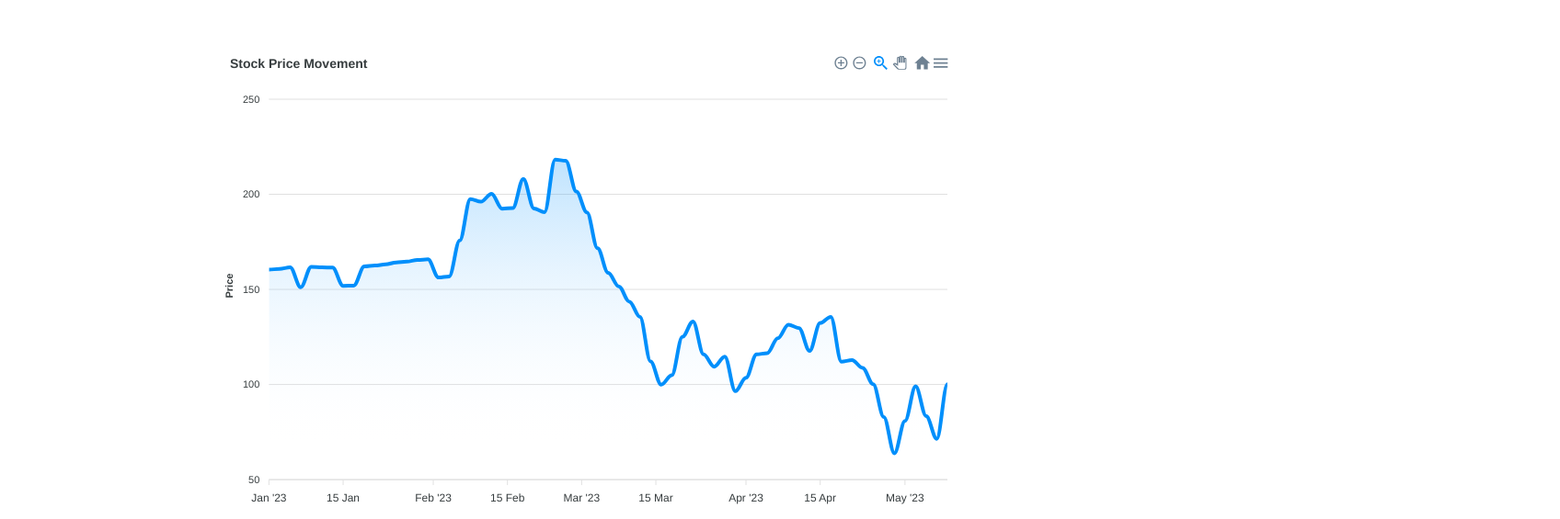
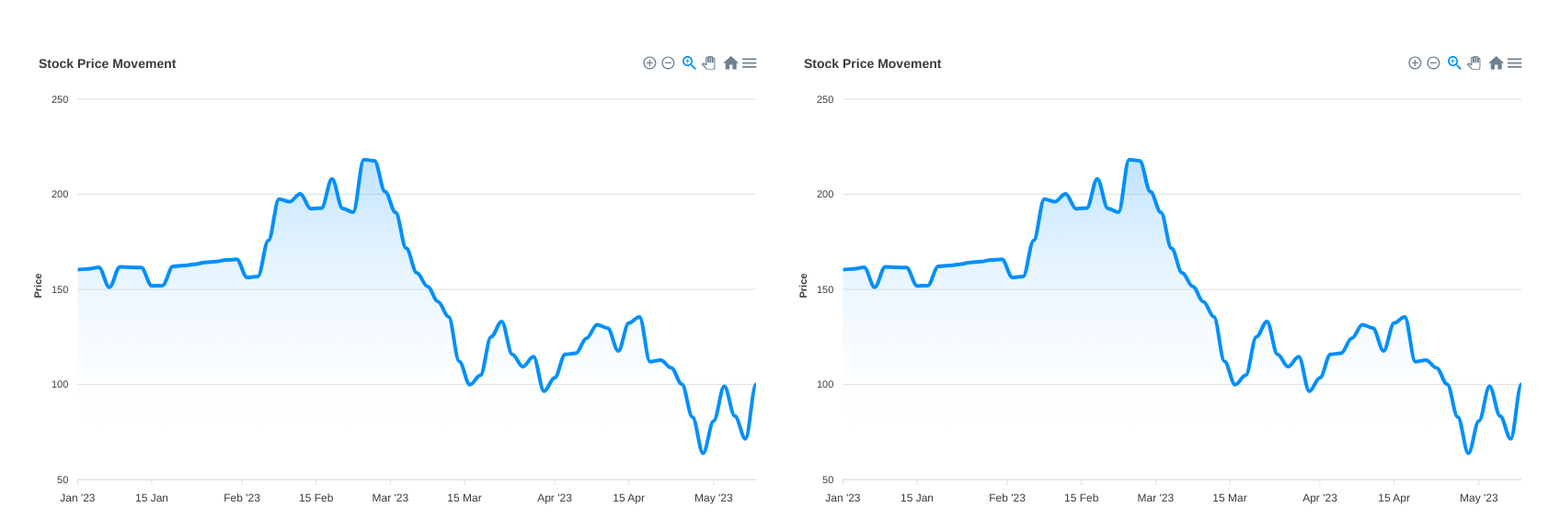
Before and after one commit to fedeviotti/zoom-granularity-poc, a React (Vite) app: page / in a window 1280 px wide. Shown: the part 135-700 px from the top of the page at 92% size, 1696 px wide, since content can reach past the window. Built offline with nearby package versions, Linux system fonts and the light colour scheme.

Commit message:
feat: add second chart

```diff
--- a/src/App.css
+++ b/src/App.css
@@ -1,5 +1,4 @@
 #root {
-  max-width: 1280px;
   margin: 0 auto;
   padding: 2rem;
   text-align: center;
--- a/src/LineChart.tsx
+++ b/src/LineChart.tsx
@@ -1,9 +1,9 @@
 import React from "react";
 import Chart from 'react-apexcharts';
-import {dataSeries} from "./dataSeries.ts";
+import {DataSeries, dataSeries, dataSeries2} from "./dataSeries.ts";
 import {
   MS_IN_ONE_MONTH,
-  OPTIONS
+  OPTIONS, OPTIONS2
 } from "./constants.ts";
 import {ApexOptions} from "apexcharts";
 import {Flex, Progress} from "@chakra-ui/react";
@@ -23,29 +23,35 @@ type DataFetchProps = {
   targetGranularity: Granularity;
 }
 
-const getOneDayDataSeries = () => {
-  const data = dataSeries.reduce(
+type GetSeriesProps = {
+  data: DataSeries[];
+}
+
+const getOneDayDataSeries = ({ data }: GetSeriesProps) => {
+  const result = data.reduce(
     (acc: number[][], series) => [...acc, [series.date, series.value]],
     []
   );
 
- return data;
+ return result;
 }
 
-const getTwoDaysDataSeries = () => {
-  const data = dataSeries.reduce((acc: number[][], series, currentIndex) => {
+const getTwoDaysDataSeries = ({ data }: GetSeriesProps) => {
+  const result = data.reduce((acc: number[][], series, currentIndex) => {
     if (currentIndex % 2 === 0) {
       return [...acc, [series.date, series.value]];
     }
     return acc;
   }, []);
 
-  return data;
+  return result;
 }
 
 export const LineChart = () => {
   const [series, setSeries] = React.useState<Series[]>([]);
+  const [series2, setSeries2] = React.useState<Series[]>([]);
   const [isFetchingData, setIsFetchingData] = React.useState<boolean>(false);
+  const [isFetchingData2, setIsFetchingData2] = React.useState<boolean>(false);
   const granularity = React.useRef<"ONE_DAY" | "TWO_DAYS">("TWO_DAYS");
   const zoomLimits = React.useRef<{min: number, max: number}>({min: 0, max: 0});
 
@@ -54,9 +60,18 @@ export const LineChart = () => {
       return;
     }
 
-    const data = getTwoDaysDataSeries();
+    const data = getTwoDaysDataSeries({data: dataSeries});
     setSeries([{ data, name: "NHOA" }]);
   }, [series]);
+
+  React.useEffect(() => {
+    if (series2.length > 0) {
+      return;
+    }
+
+    const data = getTwoDaysDataSeries({data: dataSeries2});
+    setSeries2([{ data, name: "NHOA 2" }]);
+  }, [series2]);
 
   const beforeDataFetch = () => {
     setIsFetchingData(true);
@@ -89,6 +104,37 @@ export const LineChart = () => {
     granularity.current = targetGranularity;
   }
 
+  const beforeDataFetch2 = () => {
+    setIsFetchingData2(true);
+    ApexCharts.exec('zoom-chart-2', 'updateOptions',
+      {
+        chart: {
+          zoom: { enabled: false },
+          toolbar: { show: false }
+        }
+      });
+  }
+
+  const dataFetch2 = ({data, xMin, xMax, targetGranularity}: DataFetchProps) => {
+    ApexCharts.exec('zoom-chart-2', 'updateSeries', [{ data }]);
+    if (xMin !== 0 && xMax !== 0) {
+      ApexCharts.exec('zoom-chart-2', 'zoomX', xMin, xMax);
+    }
+    afterDataFetch2(targetGranularity);
+  }
+
+  const afterDataFetch2 = (targetGranularity: Granularity) => {
+    setIsFetchingData2(false);
+    ApexCharts.exec('zoom-chart-2', 'updateOptions',
+      {
+        chart: {
+          zoom: { enabled: true },
+          toolbar: { show: true }
+        }
+      });
+    granularity.current = targetGranularity;
+  }
+
   const beforeZoom = (_chartContext: never, options: ApexOptions) => {
     const xMin = options?.xaxis?.min || 0;
     const xMax = options?.xaxis?.max || 0;
@@ -101,13 +147,13 @@ export const LineChart = () => {
         beforeDataFetch()
         setTimeout(() => {
           console.log("increase granularity");
-          dataFetch({data: getOneDayDataSeries(), xMin, xMax, targetGranularity: "ONE_DAY"});
+          dataFetch({data: getOneDayDataSeries({data: dataSeries}), xMin, xMax, targetGranularity: "ONE_DAY"});
         }, 1500);
       } else if (zoomDiff > MS_IN_ONE_MONTH && granularity.current === "ONE_DAY") {
         beforeDataFetch();
         setTimeout(() => {
           console.log("decrease granularity");
-          dataFetch({data: getTwoDaysDataSeries(), xMin, xMax, targetGranularity: "TWO_DAYS"});
+          dataFetch({data: getTwoDaysDataSeries({data: dataSeries}), xMin, xMax, targetGranularity: "TWO_DAYS"});
         }, 1500);
       }
     } else {
@@ -119,11 +165,46 @@ export const LineChart = () => {
     beforeDataFetch();
     setTimeout(() => {
       console.log("reset granularity");
-      dataFetch({data: getTwoDaysDataSeries(), xMin: 0, xMax: 0, targetGranularity: "TWO_DAYS"});
+      dataFetch({data: getTwoDaysDataSeries({data: dataSeries}), xMin: 0, xMax: 0, targetGranularity: "TWO_DAYS"});
+    }, 1500);
+  }
+
+  const beforeZoom2 = (_chartContext: never, options: ApexOptions) => {
+    const xMin = options?.xaxis?.min || 0;
+    const xMax = options?.xaxis?.max || 0;
+    const zoomDiff = xMax - xMin;
+
+    if (zoomLimits.current.min !== xMin && zoomLimits.current.max !== xMax) {
+      zoomLimits.current = { min: xMin, max: xMax };
+
+      if (zoomDiff < MS_IN_ONE_MONTH && granularity.current === "TWO_DAYS") {
+        beforeDataFetch2()
+        setTimeout(() => {
+          console.log("increase granularity");
+          dataFetch2({data: getOneDayDataSeries({data: dataSeries2}), xMin, xMax, targetGranularity: "ONE_DAY"});
+        }, 1500);
+      } else if (zoomDiff > MS_IN_ONE_MONTH && granularity.current === "ONE_DAY") {
+        beforeDataFetch2();
+        setTimeout(() => {
+          console.log("decrease granularity");
+          dataFetch2({data: getTwoDaysDataSeries({data: dataSeries2}), xMin, xMax, targetGranularity: "TWO_DAYS"});
+        }, 1500);
+      }
+    } else {
+      zoomLimits.current = { min: 0, max: 0 };
+    }
+  }
+
+  const beforeResetZoom2 = () => {
+    beforeDataFetch2();
+    setTimeout(() => {
+      console.log("reset granularity");
+      dataFetch2({data: getTwoDaysDataSeries({data: dataSeries2}), xMin: 0, xMax: 0, targetGranularity: "TWO_DAYS"});
     }, 1500);
   }
 
   return (
+    <Flex h="2xl" direction="row" gap="8">
       <Flex h="2xl" direction="column" gap="8" justify="end">
         {isFetchingData && <Progress size='xs' isIndeterminate w={800} />}
         <Chart
@@ -131,5 +212,13 @@ export const LineChart = () => {
           series={series} type="area" width={800}
         />
       </Flex>
+      <Flex h="2xl" direction="column" gap="8" justify="end">
+        {isFetchingData2 && <Progress size='xs' isIndeterminate w={800} />}
+        <Chart
+          options={{...OPTIONS2, chart: { ...OPTIONS2.chart, events: { beforeZoom: beforeZoom2, beforeResetZoom: beforeResetZoom2 } }}}
+          series={series} type="area" width={800}
+        />
+      </Flex>
+    </Flex>
   );
 }
--- a/src/constants.ts
+++ b/src/constants.ts
@@ -61,3 +61,63 @@ export const OPTIONS: ApexOptions = {
     }
   },
 };
+
+export const OPTIONS2: ApexOptions = {
+  chart: {
+    id: "zoom-chart-2",
+    animations: {
+      enabled: false
+    },
+    type: "area",
+    stacked: false,
+    zoom: {
+      type: "x",
+      enabled: true,
+      autoScaleYaxis: true,
+    },
+    toolbar: {
+      autoSelected: "zoom"
+    },
+  },
+  dataLabels: {
+    enabled: false
+  },
+  markers: {
+    size: 0
+  },
+  title: {
+    text: "Stock Price Movement",
+    align: "left"
+  },
+  fill: {
+    type: "gradient",
+    gradient: {
+      shadeIntensity: 1,
+      inverseColors: false,
+      opacityFrom: 0.5,
+      opacityTo: 0,
+      stops: [0, 90, 100]
+    }
+  },
+  yaxis: {
+    labels: {
+      formatter: function (val: number) {
+        return (val / 1000000).toFixed(0);
+      }
+    },
+    title: {
+      text: "Price"
+    }
+  },
+  xaxis: {
+    type: "datetime"
+  },
+  tooltip: {
+    shared: false,
+    y: {
+      formatter: function (val: number) {
+        return (val / 1000000).toFixed(0);
+      }
+    }
+  },
+};
--- a/src/dataSeries.ts
+++ b/src/dataSeries.ts
@@ -1,4 +1,4 @@
-type DataSeries = {
+export type DataSeries = {
   date: number;
   value: number;
 }
@@ -133,3 +133,6 @@ export const dataSeries: DataSeries[] = [
     {date: 1683504000000, value: 85354499},
     {date: 1683590400000, value: 100097391}
 ];
+
+// clone the previous dataSeries with new values
+export const dataSeries2 = dataSeries.map((d) => ({...d, value: d.value * 1.3}));
```
Lines whose indentation alone changed are shown as unchanged.
